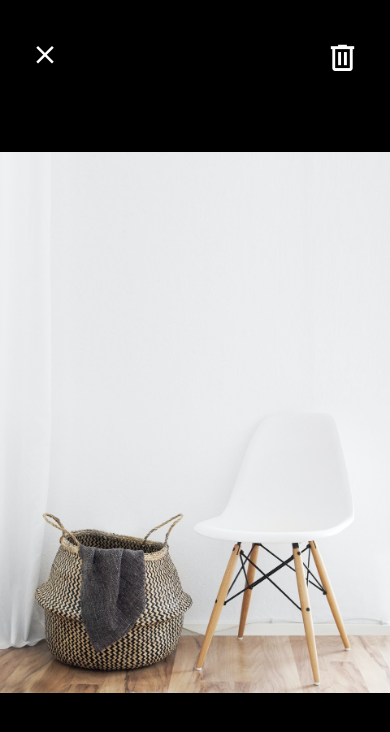
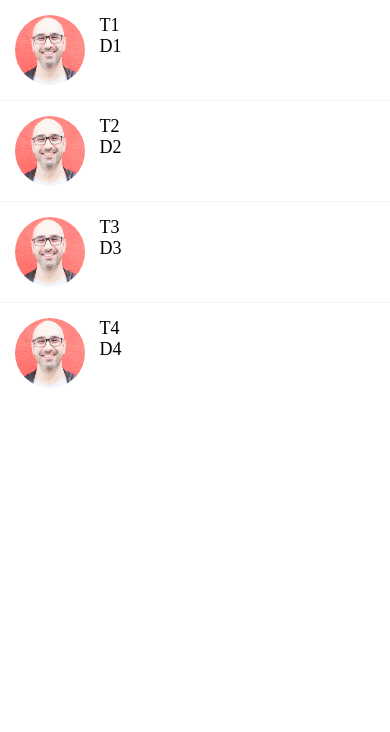
Before and after one commit to Flexsidee/DoneWithIt, a React Native app: screen / in a window 390 px wide. Shown: the top 732 px of the page. Built offline with nearby package versions, Linux system fonts and the light colour scheme.

Commit message:
added the messages screen

```diff
--- a/App.js
+++ b/App.js
@@ -1,15 +1,18 @@
 import { View } from "react-native";
+
 import WelcomeScreen from "./app/screen/WelcomeScreen";
 import ViewImageScreen from "./app/screen/ViewImageScreen";
 import Card from "./app/components/Card";
-import ListingDetailsScreen from "./app/components/ListingDetailsScreen";
+import ListingDetailsScreen from "./app/screen/ListingDetailsScreen";
+import MessagesScreen from "./app/screen/MessagesScreen";
 
 export default function App() {
 	return (
 		<>
 			{/* <WelcomeScreen /> */}
-			<ViewImageScreen />
+			{/* <ViewImageScreen /> */}
 			{/* <ListingDetailsScreen /> */}
+			<MessagesScreen />
 		</>
 	);
 }
--- a/app/components/AppButton.js
+++ b/app/components/AppButton.js
@@ -25,7 +25,7 @@ const styles = StyleSheet.create({
 	},
 	text: {
 		color: colors.white,
-		textTransfom: "upperrcase",
+		textTransform: "uppercase",
 		fontWeight: "bold",
 		fontSize: 18,
 	},
--- a/app/components/ListItem.jsx
+++ b/app/components/ListItem.jsx
@@ -1,10 +1,13 @@
-import { View, StyleSheet, Image } from "react-native";
+import { View, StyleSheet, Image, TouchableHighlight } from "react-native";
+import { Swipeable } from "react-native-gesture-handler";
 
 import AppText from "./AppText";
 import colors from "../config/colors";
 
-const ListItem = ({ title, subTitle, image }) => {
+const ListItem = ({ title, subTitle, image, onPress, renderRightActions }) => {
 	return (
+		<Swipeable renderRightActions={renderRightActions}>
+			<TouchableHighlight onPress={onPress} underlayColor={colors.light}>
 				<View style={styles.container}>
 					<Image style={styles.image} source={image} />
 					<View>
@@ -12,12 +15,15 @@ const ListItem = ({ title, subTitle, image }) => {
 						<AppText> {subTitle}</AppText>
 					</View>
 				</View>
+			</TouchableHighlight>
+		</Swipeable>
 	);
 };
 
 const styles = StyleSheet.create({
 	container: {
 		flexDirection: "row",
+		padding: 15,
 	},
 	image: { width: 70, height: 70, borderRadius: 35, marginRight: 10 },
 	title: { fontWeight: "500" },
--- /dev/null
+++ b/app/components/ListItemDeleteAction.js
@@ -0,0 +1,28 @@
+import { View, StyleSheet, TouchableWithoutFeedback } from "react-native";
+import { MaterialCommunityIcons } from "@expo/vector-icons";
+
+import colors from "../config/colors";
+
+const ListItemDeleteAction = ({ onPress }) => {
+	return (
+		<TouchableWithoutFeedback onPress={onPress}>
+			<View style={styles.container}>
+				<MaterialCommunityIcons
+					name="trash-can"
+					size={35}
+					color={colors.white}
+				/>
+			</View>
+		</TouchableWithoutFeedback>
+	);
+};
+
+const styles = StyleSheet.create({
+	container: {
+		backgroundColor: colors.danger,
+		width: "70%",
+		justifyContent: "center",
+		alignItems: "center",
+	},
+});
+export default ListItemDeleteAction;
--- /dev/null
+++ b/app/components/ListItemSeparator.js
@@ -0,0 +1,16 @@
+import { View, StyleSheet } from "react-native";
+
+import colors from "../config/colors";
+
+const ListItemSeparator = () => {
+	return <View style={styles.separator} />;
+};
+
+const styles = StyleSheet.create({
+	separator: {
+		width: "100%",
+		height: 1,
+		backgroundColor: colors.light,
+	},
+});
+export default ListItemSeparator;
--- /dev/null
+++ b/app/components/Screens.jsx
@@ -0,0 +1,13 @@
+import { SafeAreaView, StyleSheet, Platform, StatusBar } from "react-native";
+
+const Screens = ({ children }) => {
+	return <SafeAreaView style={styles.screen}>{children}</SafeAreaView>;
+};
+
+const styles = StyleSheet.create({
+	screen: {
+		paddingTop: Platform.OS === "android" ? StatusBar.currentHeight : 0,
+		flex: 1,
+	},
+});
+export default Screens;
--- a/app/config/colors.js
+++ b/app/config/colors.js
@@ -4,4 +4,6 @@ export default {
 	black: "#000",
 	white: "#fff",
 	medium: "#6e6969",
+	light: "#f8f4f4",
+	danger: "#ff5252",
 };
--- a/app/components/ListingDetailsScreen.jsx
+++ b/app/screen/ListingDetailsScreen.jsx
@@ -1,7 +1,7 @@
 import { View, StyleSheet, Image } from "react-native";
 
-import AppText from "./AppText";
-import ListItem from "./ListItem";
+import AppText from "../components/AppText";
+import ListItem from "../components/ListItem";
 import colors from "../config/colors";
 
 const ListingDetailsScreen = () => {
--- /dev/null
+++ b/app/screen/MessagesScreen.js
@@ -0,0 +1,85 @@
+import { useState } from "react";
+import { FlatList } from "react-native";
+
+import Screens from "../components/Screens";
+import ListItem from "../components/ListItem";
+import ListItemSeparator from "../components/ListItemSeparator";
+import ListItemDeleteAction from "../components/ListItemDeleteAction";
+
+const initialMessages = [
+	{
+		id: 1,
+		title: "T1",
+		description: "D1",
+		image: require("../assets/images/mosh.jpg"),
+	},
+	{
+		id: 2,
+		title: "T2",
+		description: "D2",
+		image: require("../assets/images/mosh.jpg"),
+	},
+	{
+		id: 3,
+		title: "T3",
+		description: "D3",
+		image: require("../assets/images/mosh.jpg"),
+	},
+	{
+		id: 4,
+		title: "T4",
+		description: "D4",
+		image: require("../assets/images/mosh.jpg"),
+	},
+];
+
+const MessagesScreen = () => {
+	const [refresh, setRefresh] = useState(false);
+	const [messages, setMessages] = useState(initialMessages);
+
+	const handleDelete = (message) => {
+		//Delete the message from the message
+		const newMessages = messages.filter((m) => m.id !== message.id);
+		setMessages(newMessages);
+	};
+
+	return (
+		<Screens>
+			<FlatList
+				data={messages}
+				keyExtractor={(message) => message.id.toString()}
+				renderItem={({ item }) => (
+					<ListItem
+						title={item.title}
+						subTitle={item.description}
+						image={item.image}
+						onPress={() => alert(`${item.title}  is selected`)}
+						renderRightActions={() => (
+							<ListItemDeleteAction onPress={() => handleDelete(item)} />
+						)}
+					/>
+				)}
+				ItemSeparatorComponent={ListItemSeparator}
+				refreshing={refresh}
+				onRefresh={() => {
+					setMessages([
+						{
+							id: 2,
+							title: "T2",
+							description: "D2",
+							image: require("../assets/images/mosh.jpg"),
+						},
+						{
+							id: 3,
+							title: "T3",
+							description: "D3",
+							image: require("../assets/images/mosh.jpg"),
+						},
+					]);
+				}}
+			/>
+		</Screens>
+	);
+};
+
+export default MessagesScreen;
--- a/package.json
+++ b/package.json
@@ -16,6 +16,7 @@
     "react": "18.2.0",
     "react-dom": "18.2.0",
     "react-native": "0.71.8",
+    "react-native-gesture-handler": "~2.9.0",
     "react-native-web": "~0.18.10"
   },
   "devDependencies": {
```
Also changed, not shown: 1 other file (tests, documents, lock files or other folders). Lines whose indentation alone changed are shown as unchanged.
